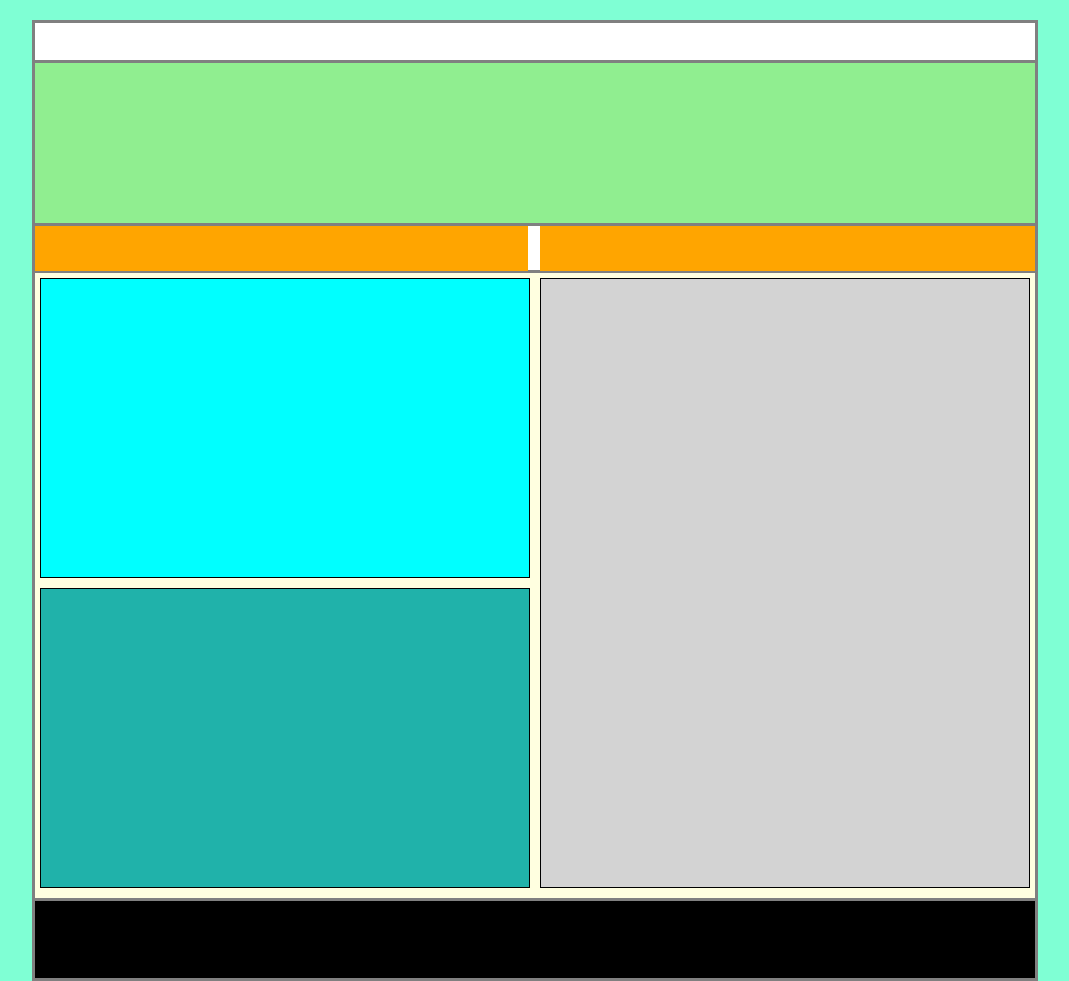
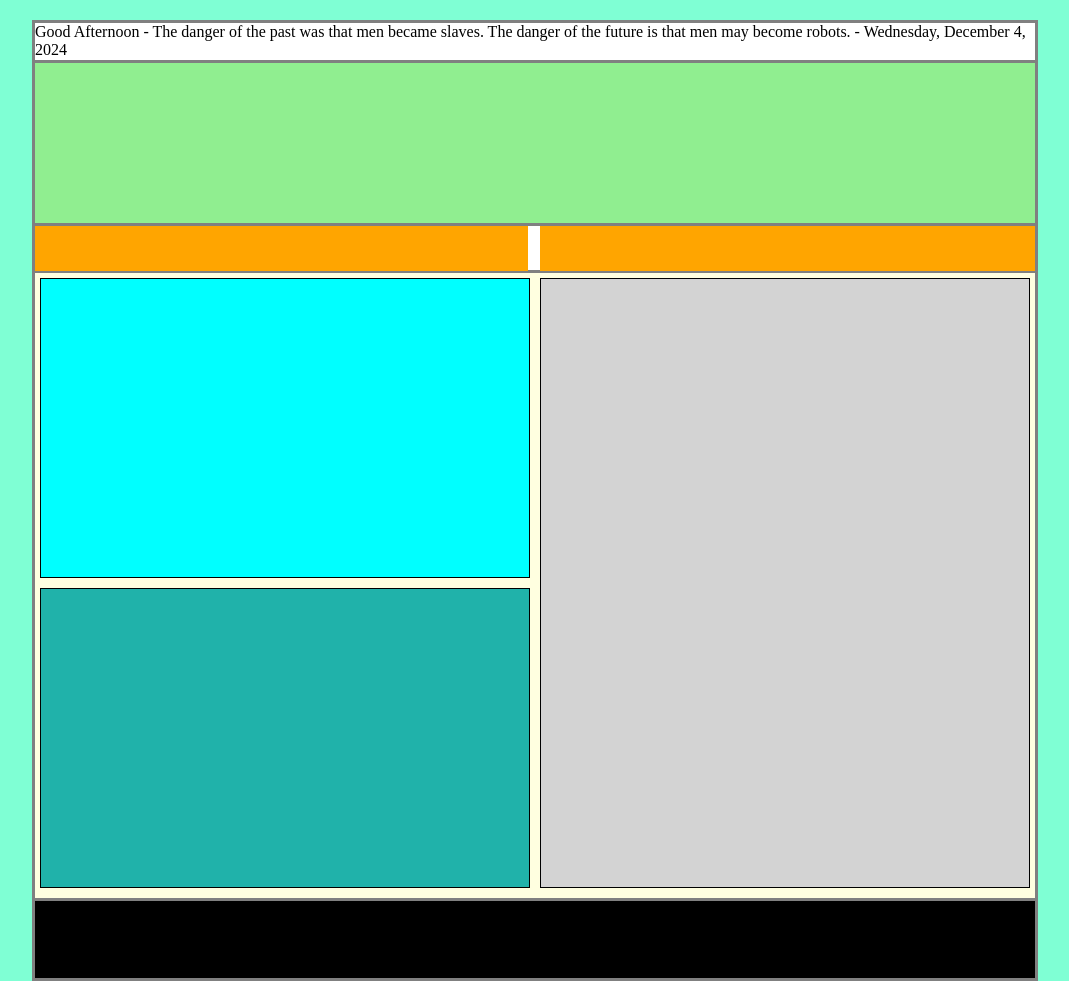
Before and after one commit to GallantJoseph/FinalSprint2024-SD13, a plain HTML site: page Web/index.html in a window 1280 px wide. Shown: the whole page, without its empty margins (105-1174 px from the left). Drawn offline with Linux system fonts and the light colour scheme.

Commit message:
HeaderMessage Start

```diff
--- a/Web/index.html
+++ b/Web/index.html
@@ -14,7 +14,12 @@
   <body>
     <div class="mainbox">
       <header>
-        <div class="tophead"></div>
+        <div class="tophead">
+          <p id="headermessage"></p>
+          <script type="text/javascript">
+            HeaderMessage();
+          </script>
+        </div>
       </header>
 
       <nav>
--- a/Web/index.js
+++ b/Web/index.js
@@ -26,4 +26,84 @@ const com2Format = new Intl.NumberFormat("en-CA", {
   maximumFractionDigits: "2",
 });
 
-// Start function definitions here.
+function HeaderMessage() {
+  // Define the lists for days of the week and months.
+  let daysOfWeekLst = [
+    "Sunday",
+    "Monday",
+    "Tuesday",
+    "Wednesday",
+    "Thursday",
+    "Friday",
+    "Saturday",
+  ];
+
+  let monthsLst = [
+    "January",
+    "February",
+    "March",
+    "April",
+    "May",
+    "June",
+    "July",
+    "August",
+    "September",
+    "October",
+    "November",
+    "December",
+  ];
+
+  // List of quotes
+  let quotesLst = [
+    "",
+    "The danger of the past was that men became slaves. The danger of the future is that men may become robots.",
+    "Robots have solved and will continue to solve so many human problems. Except for all the ones that they cause.",
+  ];
+
+  let currDate = new Date();
+
+  let year = currDate.getFullYear();
+  let month = currDate.getMonth();
+  let dayOfWeek = currDate.getDay();
+  let day = currDate.getDate();
+  let hours = currDate.getHours();
+
+  let morning = "Morning";
+  let afterNoon = "Afternoon";
+  let evening = "Evening";
+  let night = "Night";
+
+  // Greeting for time of day.
+
+  let timeDayMsg = "Good ";
+  if (hours >= 5 && hours <= 10) {
+    // 6:00-11:00
+    timeDayMsg += "Morning";
+  } else if (hours <= 16) {
+    // 12:00-17:00
+    timeDayMsg += "Afternoon";
+  } else if (hours <= 22) {
+    // 18:00-23:00
+    timeDayMsg += "Evening";
+  } else {
+    // 00:00-5:00
+    timeDayMsg += "Night";
+  }
+
+  // Date string as Day, Month date, YYYY
+  let fullDateStr =
+    daysOfWeekLst[dayOfWeek] +
+    ", " +
+    monthsLst[month] +
+    " " +
+    day +
+    ", " +
+    year;
+
+  let randNum = Math.floor(Math.random() * (quotesLst.length - 1));
+
+  console.log(randNum);
+
+  let quote = (document.getElementById("headermessage").innerHTML =
+    timeDayMsg + " - " + quotesLst[1] + " - " + fullDateStr);
+}
```
Also changed, not shown: 4 other files.
